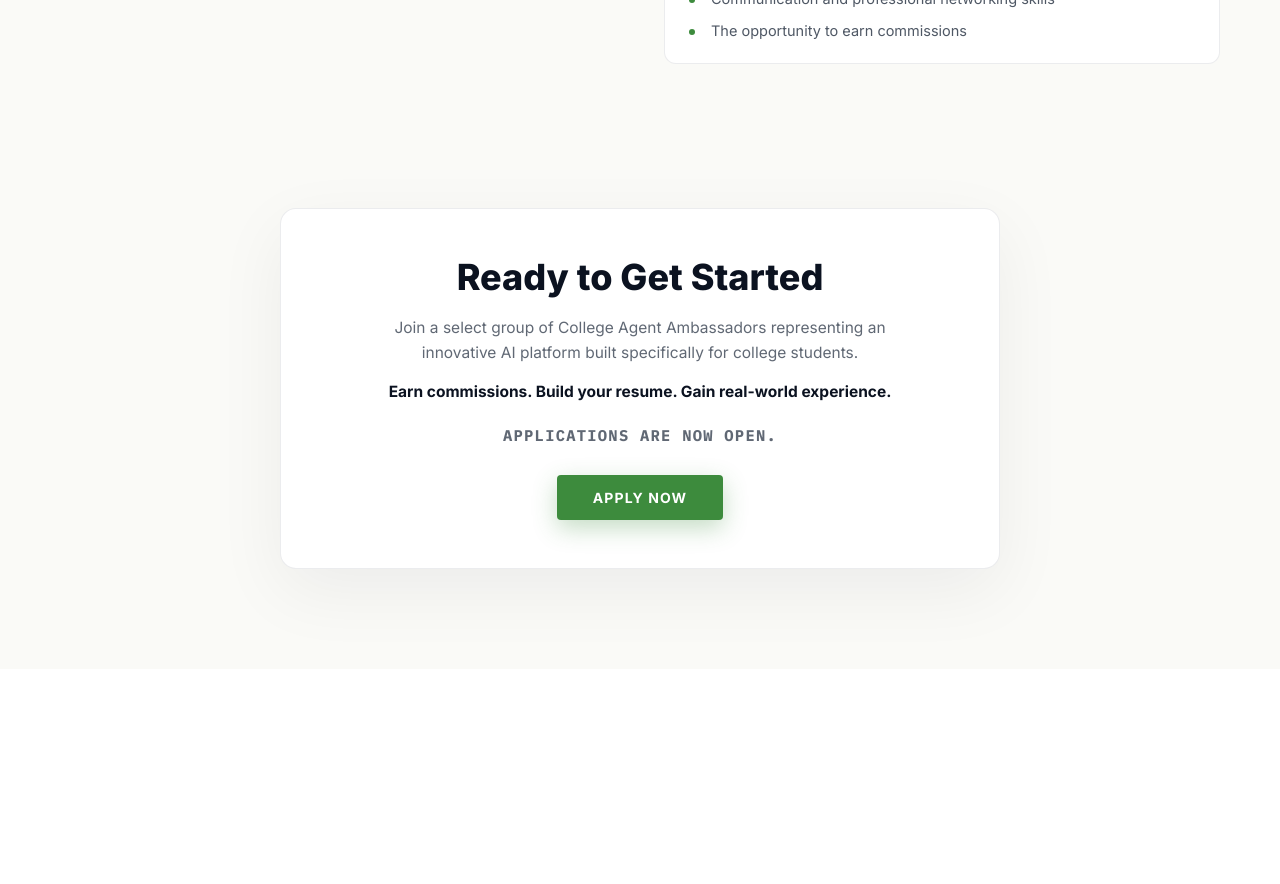
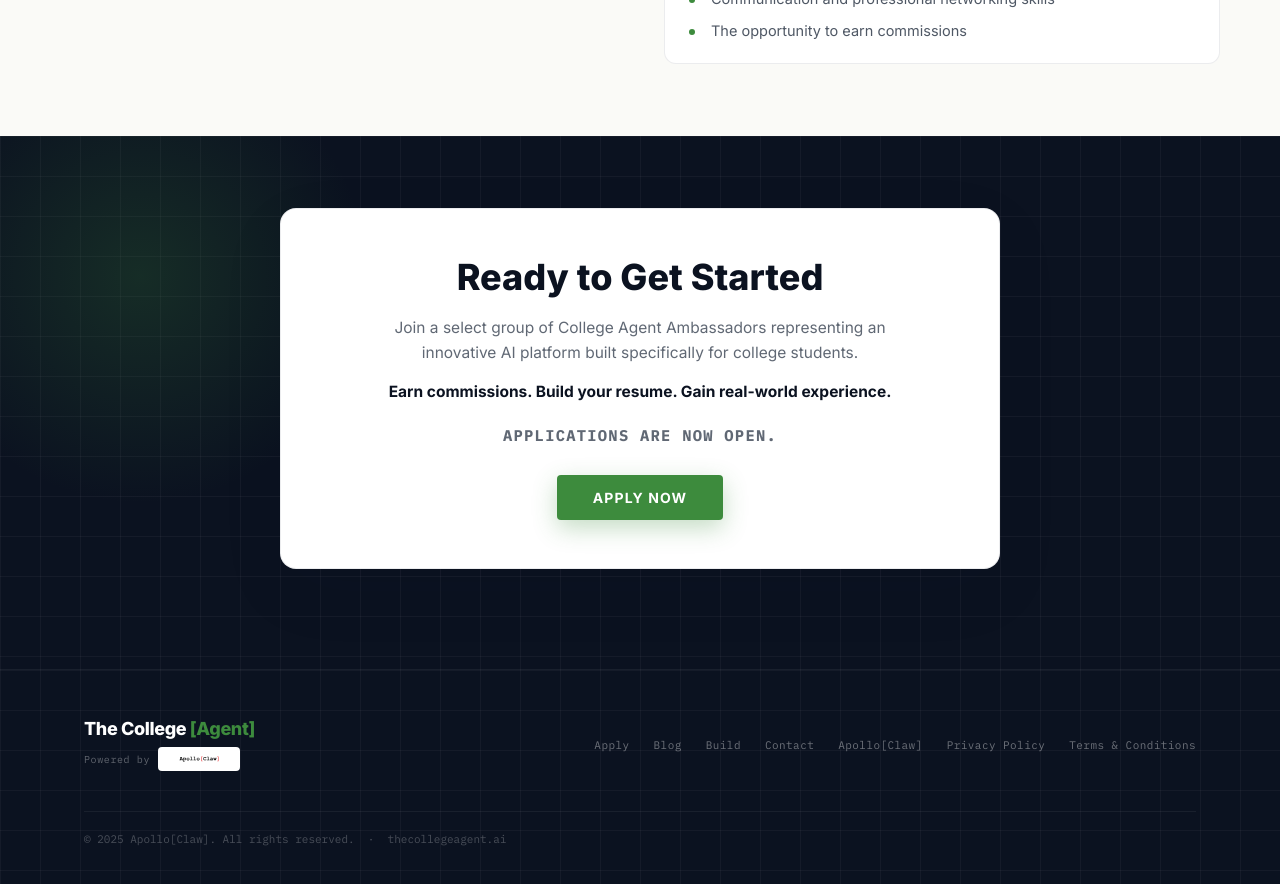
Before and after one commit to doralevich/the-college-agent, a Next.js app: page /ambassador in a window 1280 px wide. Shown: the part 2520-3404 px from the top of the page. Before the commit the page ends 3189 px from the top, so only its background shows below. Built offline with nearby package versions, Linux system fonts and the light colour scheme; no server answers.

Commit message:
Ambassador: dark band around Final CTA + site footer (#46)
Final CTA section flips to dark navy with a corner green glow (white card pops off it for contrast against the Who section above). Adds the homepage-mirrored footer with wordmark, Apollo[Claw] power-by, link rail, and copyright.

```diff
--- a/app/ambassador/page.tsx
+++ b/app/ambassador/page.tsx
@@ -182,8 +182,9 @@
           </div>
         </section>
 
-        <section className="affiliate-section final-cta-section">
-          <div className="affiliate-shell">
+        <section className="affiliate-section dark-section final-cta-section">
+          <div className="affiliate-glow final-cta-glow" />
+          <div className="affiliate-shell" style={{ position: "relative", zIndex: 1 }}>
             <div className="final-cta-card">
               <h2>Ready to Get Started</h2>
               <p>
@@ -199,6 +200,41 @@
           </div>
         </section>
       </main>
+
+      <footer className="dark-section" style={{ padding: "48px 0", borderTop: "1px solid rgba(255,255,255,.06)" }}>
+        <div style={{ maxWidth: 1160, margin: "0 auto", padding: "0 24px", display: "flex", alignItems: "center", justifyContent: "space-between", flexWrap: "wrap", gap: 20 }}>
+          <div>
+            <div style={{ fontFamily: "var(--font-inter, Inter, sans-serif)", fontSize: 18, fontWeight: 800, letterSpacing: "-.02em", color: "#fff" }}>
+              The College <span style={{ color: "var(--green)" }}>[Agent]</span>
+            </div>
+            <div style={{ marginTop: 8, display: "flex", alignItems: "center", gap: 8, fontFamily: "var(--font-mono)", fontSize: 10, color: "rgba(255,255,255,.35)", letterSpacing: ".06em" }}>
+              Powered by
+              <a href="https://apolloclaw.ai" target="_blank" rel="noopener noreferrer" aria-label="Apollo Claw" style={{ display: "inline-flex", alignItems: "center", borderRadius: 4, background: "#fff", padding: "4px 7px" }}>
+                <img src="/apollo-claw.svg" alt="Apollo Claw" style={{ height: 16, width: "auto" }} />
+              </a>
+            </div>
+          </div>
+          <div style={{ display: "flex", gap: 24, flexWrap: "wrap" }}>
+            {[
+              { label: "Apply", href: "/ambassador/apply" },
+              { label: "Blog", href: "/blog" },
+              { label: "Build", href: "/build" },
+              { label: "Contact", href: "https://apolloclaw.ai/contact" },
+              { label: "Apollo[Claw]", href: "https://apolloclaw.ai" },
+              { label: "Privacy Policy", href: "/privacy" },
+              { label: "Terms & Conditions", href: "/terms" },
+            ].map((link) => (
+              <a key={link.label} href={link.href} target={link.href.startsWith("http") ? "_blank" : undefined} rel={link.href.startsWith("http") ? "noopener noreferrer" : undefined}
+                style={{ fontFamily: "var(--font-mono)", fontSize: 11, color: "rgba(255,255,255,.4)", letterSpacing: ".04em", transition: "color .15s" }}>
+                {link.label}
+              </a>
+            ))}
+          </div>
+          <div style={{ fontFamily: "var(--font-mono)", fontSize: 11, color: "rgba(255,255,255,.25)", width: "100%", marginTop: 20, paddingTop: 20, borderTop: "1px solid rgba(255,255,255,.06)" }}>
+            &copy; 2025 Apollo[Claw]. All rights reserved. &nbsp;&middot;&nbsp; thecollegeagent.ai
+          </div>
+        </div>
+      </footer>
 
       <style>{`
         .affiliate-shell {
@@ -514,7 +550,15 @@
           margin-top: 12px !important;
         }
         .final-cta-section {
+          position: relative;
+          overflow: hidden;
           padding-bottom: 100px;
+        }
+        .final-cta-glow {
+          left: -120px;
+          top: -120px;
+          width: 520px;
+          height: 520px;
         }
         .final-cta-card {
           background: #fff;
```
